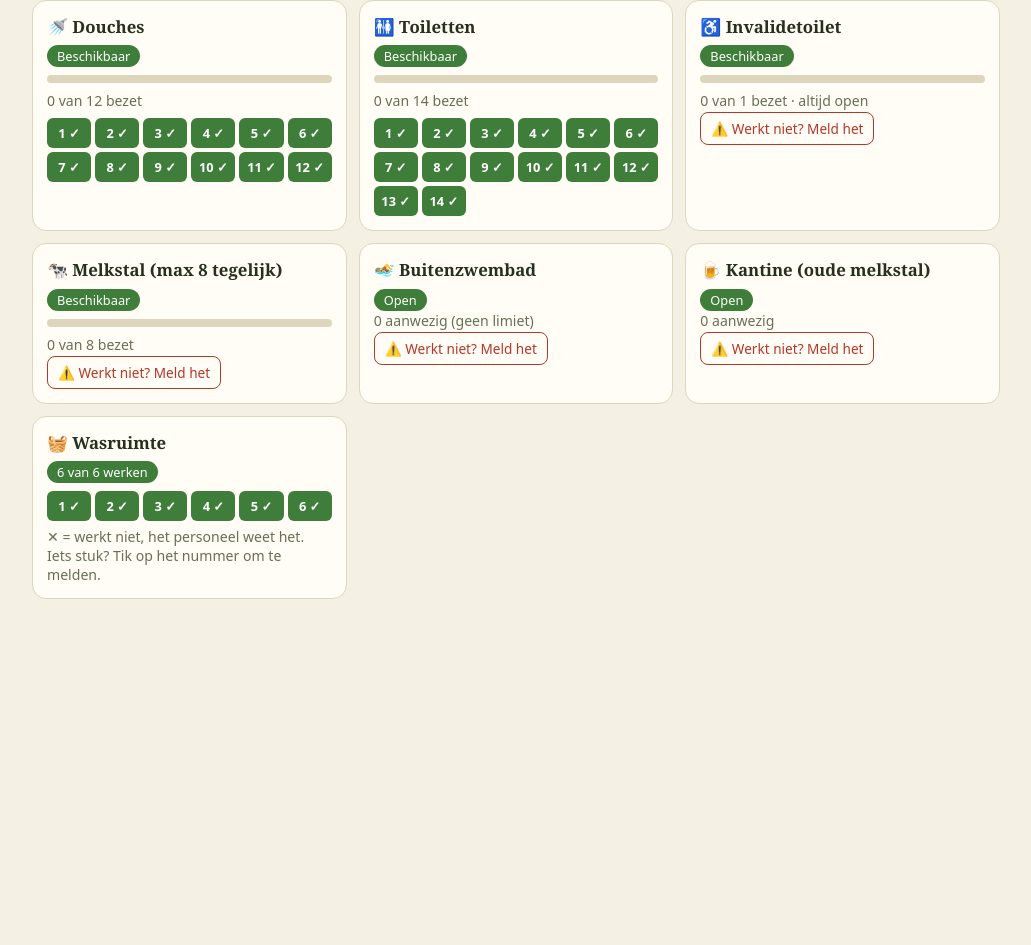
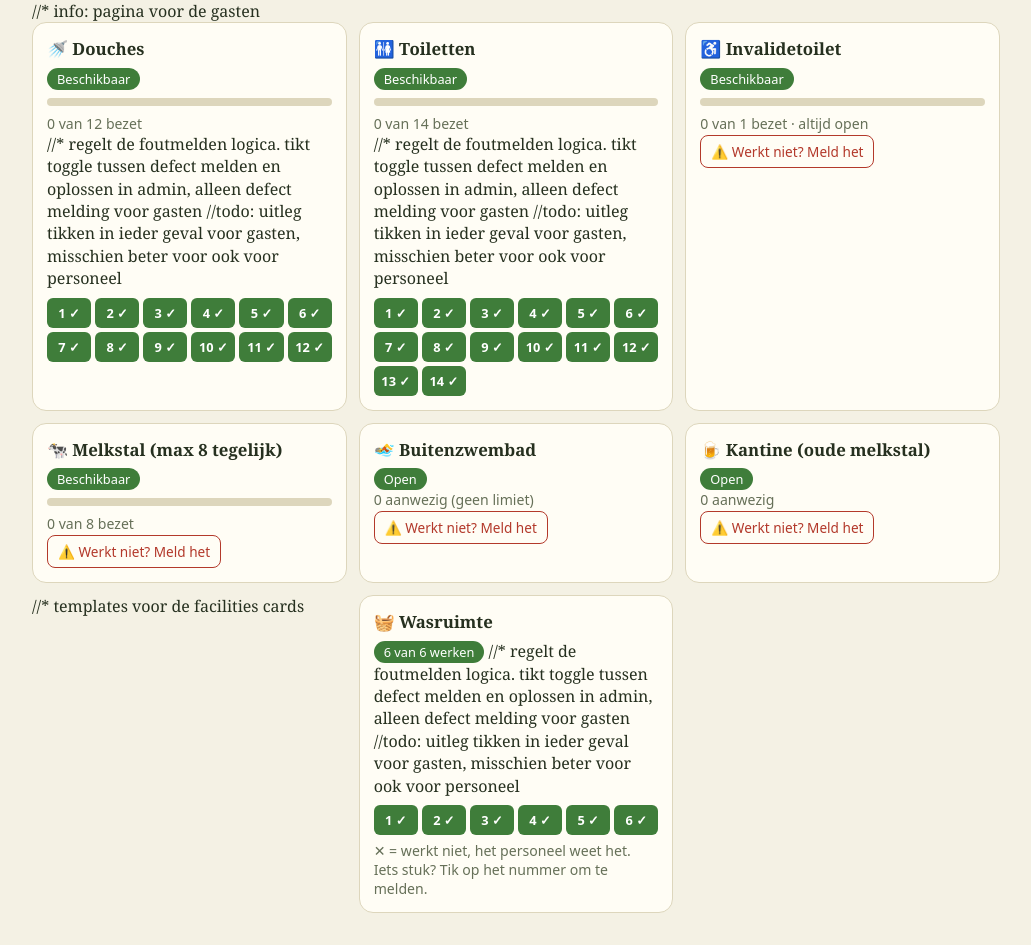
Before and after one commit to LGuijt/boerbert-2026, a PHP site: page /index.php in a window 1280 px wide. Shown: the part 162-1107 px from the top of the page, without its empty margins (124-1155 px from the left). Before the commit the page ends 761 px from the top, so only its background shows below. Run offline with PHP 8.4, Linux system fonts and the light colour scheme.

Commit message:
added/fixed comments

```diff
--- a/api.php
+++ b/api.php
@@ -1,5 +1,5 @@
 <?php
-// Alleen voor de pasjeslezers: POST api.php met header X-Key en JSON {"f":"douche","dir":"in|out","card":"123"}
+//* info: "regelt" de pasjes
 require __DIR__.'/lib.php';
 header('Content-Type: application/json');
 state_open();
--- a/index.php
+++ b/index.php
@@ -2,11 +2,11 @@
 require __DIR__.'/lib.php';
 session_start();
 state_open();
-$role = $_SESSION['role'] ?? ''; // '' | 'staff' | 'admin'
+$role = $_SESSION['role'] ?? ''; //*info: '' | 'staff' | 'admin'
 
 function go($v=''){ header('Location: index.php'.($v ? "?v=$v" : '')); exit; }
 
-/* ---------- formulieren verwerken (Post/Redirect/Get) ---------- */
+//* info: formulieren verwerken (Post/Redirect/Get)
 if($_SERVER['REQUEST_METHOD']=='POST'){
   if(isset($_POST['pw'])){
     $nieuw = hash_equals(ADMIN_KEY,$_POST['pw']) ? 'admin' : (hash_equals(STAFF_KEY,$_POST['pw']) ? 'staff' : '');
@@ -36,7 +36,7 @@ if($_SERVER['REQUEST_METHOD']=='POST'){
   go($a=='report' ? '' : 'b');
 }
 
-/* ---------- pagina ---------- */
+//* info:  pagina
 $flash = $_SESSION['flash'] ?? ''; unset($_SESSION['flash']);
 $melden = $_GET['melden'] ?? '';
 if($melden!=='' && !valid_key($melden)) $melden='';
--- a/lib.php
+++ b/lib.php
@@ -1,16 +1,17 @@
 <?php
-// ===== CONFIG (aanpassen!) =====
-const BERT_MAIL   = 'bert@example.com';     // e-mailadres van Bert
-const FROM_MAIL   = 'camping@example.com';  // afzender (liefst een adres op jullie eigen domein)
-const ADMIN_KEY   = 'verander-mij';         // wachtwoord beheer (Bert)
-const STAFF_KEY   = 'verander-mij-personeel'; // wachtwoord beheer (personeel)
-const SCANNER_KEY = 'verander-mij-ook';     // sleutel voor de pasjeslezers
-const LAT = 52.09; const LON = 5.12;        // locatie camping (voor zonsondergang)
+//* info: CONFIG
+//todo (aanpassen!)
+const BERT_MAIL   = 'bert@example.com';     //* info: e-mailadres van Bert
+const FROM_MAIL   = 'camping@example.com';  //* info: afzender (liefst een adres op jullie eigen domein)
+const ADMIN_KEY   = 'verander-mij';         //* info wachtwoord beheer (Bert)
+const STAFF_KEY   = 'verander-mij-personeel'; //* info: wachtwoord beheer (personeel)
+const SCANNER_KEY = 'verander-mij-ook';     //* info: sleutel voor de pasjeslezers
+const LAT = 52.09; const LON = 5.12;        //* info: locatie camping (voor zonsondergang)
 // ===============================
 date_default_timezone_set('Europe/Amsterdam');
 
-// cap = max tegelijk (0/leeg = geen limiet) | u = groep losse units, cap = aantal werkende units
-// man = Bert kan open/dicht zetten | sun = dicht na zonsondergang | always = altijd open
+//* info: cap = max tegelijk (0/leeg = geen limiet) | u = groep losse units, cap = aantal werkende units
+//* info: man = Bert kan open/dicht zetten | sun = dicht na zonsondergang | always = altijd open
 const FACILITIES = [
   'douche'  => ['n'=>'Douches',                 'i'=>'🚿', 'u'=>'d'],
   'wc'      => ['n'=>'Toiletten',               'i'=>'🚻', 'u'=>'w'],
@@ -19,17 +20,17 @@ const FACILITIES = [
   'zwem'    => ['n'=>'Buitenzwembad',           'i'=>'🏊', 'sun'=>1],
   'kantine' => ['n'=>'Kantine (oude melkstal)', 'i'=>'🍺', 'man'=>1],
 ];
-// Losse units: sleutel = letter + nummer (d0..d11, w0..w13, m0..m5)
+//* info: Losse units: sleutel = letter + nummer (d0..d11, w0..w13, m0..m5)
 const UNITS = ['d'=>['n'=>12,'name'=>'Douche'], 'w'=>['n'=>14,'name'=>'Toilet'], 'm'=>['n'=>6,'name'=>'Wasmachine']];
 
-/* ---------- opslag ---------- */
+//* info: opslag
 function state_open(){
   global $S,$fh,$poolOpen,$sunset;
   $dir = __DIR__.'/data';
   if(!is_dir($dir)){ mkdir($dir,0750); file_put_contents("$dir/.htaccess","Require all denied\n"); }
   $fh = fopen("$dir/state.json",'c+'); flock($fh,LOCK_EX);
   $S = (json_decode(stream_get_contents($fh),true) ?: []) + ['in'=>[],'vis'=>[],'def'=>[],'u'=>[],'open'=>['stal'=>1,'kantine'=>1],'meld'=>[],'hok'=>[],'clean'=>[],'rl'=>[]];
-  foreach(UNITS as $g=>$u){ // oude 'mach' wordt overgenomen
+  foreach(UNITS as $g=>$u){ //* info: oude 'mach' wordt overgenomen
     $old = $S['u'][$g] ?? ($g=='m' ? ($S['mach'] ?? []) : []);
     $S['u'][$g] = array_pad(array_slice($old,0,$u['n']),$u['n'],1);
   }
@@ -40,10 +41,10 @@ function state_open(){
 }
 function save(){ global $fh,$S; ftruncate($fh,0); rewind($fh); fwrite($fh,json_encode($S)); }
 
-/* ---------- helpers ---------- */
+//* info: helpers
 function h($s){ return htmlspecialchars((string)$s,ENT_QUOTES); }
 function short_name($id){ return explode(' (',FACILITIES[$id]['n'])[0]; }
-// Schoonmaakhok: items die nog buiten het hok zijn (een 'terug' haalt de oudste 'uit' met hetzelfde middel weg, liefst van dezelfde persoon)
+//* info Schoonmaakhok: items die nog buiten het hok zijn (een 'terug' haalt de oudste 'uit' met hetzelfde middel weg, liefst van dezelfde persoon)
 function hok_open(){
   global $S; $open=[];
   foreach($S['hok'] as $x){
@@ -60,7 +61,7 @@ function working($g){ global $S; return array_sum($S['u'][$g]); }
 function capacity($id){ $f=FACILITIES[$id]; return isset($f['u']) ? working($f['u']) : ($f['cap'] ?? 0); }
 function is_closed($id){ global $S; return !empty(FACILITIES[$id]['man']) && empty($S['open'][$id]); }
 
-// [tekst, kleurklasse, subtekst]
+//* info: [tekst, kleurklasse, subtekst]
 function status($id){
   global $S,$poolOpen; $f=FACILITIES[$id]; $o=count($S['in'][$id] ?? []); $c=capacity($id);
   if(!empty($S['def'][$id]))        return ['Defect','bad','Het personeel is op de hoogte gesteld'];
@@ -72,12 +73,12 @@ function status($id){
   return ['Open','ok',"$o aanwezig".(!empty($f['sun']) ? ' (geen limiet)' : '')];
 }
 
-/* ---------- views includen ---------- */
+//* info: views includen
 function units($g,$mode){ global $S; include __DIR__.'/views/units.php'; }
 function unit_card($title,$g,$mode){ global $S; include __DIR__.'/views/unit_card.php'; }
 
-/* ---------- acties ---------- */
-// $who: 'admin' (Bert) | 'staff' (personeel) | 'scanner' | 'guest'. Geeft null bij succes, anders [melding, httpcode]
+//* info: acties
+//* info:  $who: 'admin' (Bert) | 'staff' (personeel) | 'scanner' | 'guest'. Geeft null bij succes, anders [melding, httpcode]
 function act($a,$b,$who){
   global $S,$poolOpen;
   $admin = $who=='admin'; $staff = $admin || $who=='staff'; $scanner = $admin || $who=='scanner'; $no = ['Geen toegang',401];
--- a/views/guest.php
+++ b/views/guest.php
@@ -1,3 +1,5 @@
+//* info: pagina voor de gasten
+
 <div class="grid">
 <?php foreach(FACILITIES as $id=>$f):
   [$tekst,$kleur,$sub] = status($id); $o=count($S['in'][$id] ?? []); $cap=capacity($id); ?>
--- a/views/hok.php
+++ b/views/hok.php
@@ -1,3 +1,4 @@
+//* info: voor het schoonmaakhok
 <?php
 $buiten = hok_open();
 $terug  = array_reverse(array_filter($S['hok'],fn($x)=>$x['a']=='terug'));
@@ -6,6 +7,7 @@ $terug  = array_reverse(array_filter($S['hok'],fn($x)=>$x['a']=='terug'));
 <div class="card">
   <?php if($buiten): ?>
     <div class="mut">Nog buiten het hok:</div>
+    //* info: meld alles wat nog uit het hok is, zover we weten
     <?php foreach($buiten as $e): ?>
       <div class="row"><span><b><?=h($e['m'])?></b> · <?=h($e['w'])?> · sinds <?=h($e['t'])?></span>
         <button class="btn p" name="x" value="hok:terug:<?=base64_encode(json_encode([$e['w'],$e['m']]))?>">Teruggebracht</button></div>
--- a/views/login.php
+++ b/views/login.php
@@ -1,3 +1,5 @@
+//* info: login card
+
 <div class="card">
   <h3>Beheer</h3>
   <form method="post"><input type="password" name="pw" placeholder="Beheerwachtwoord" autofocus> <button class="btn p">Inloggen</button></form>
--- a/views/melden.php
+++ b/views/melden.php
@@ -1,3 +1,5 @@
+//* info: card voor het melden van defecten
+
 <div class="card">
   <h3>⚠️ Melden dat <?=h(label($melden))?> niet werkt?</h3>
   <div class="mut">Het personeel krijgt hier direct bericht van.</div>
--- a/views/meldingen.php
+++ b/views/meldingen.php
@@ -1,4 +1,4 @@
-<?php // vars: $open (open defectmeldingen). Hoort binnen een <form method="post"> ?>
+//* info: defect meldingen
 <?php if($open): ?>
   <div class="alert"><b>🔔 <?=count($open)?> open melding(en)</b>
     <?php foreach($open as $m): ?>
--- a/views/schoonmaak.php
+++ b/views/schoonmaak.php
@@ -1,3 +1,7 @@
+//* info: card voor de schoonmaak
+
+//todo: moet ook nog iets van voorspellend vermogen/algmene gemiddelden hebben
+
 <?php $mx = max(1, ...array_map(fn($id)=>$S['vis'][$id] ?? 0, array_keys(FACILITIES))); ?>
 <h2>Drukte voor schoonmakers</h2>
 <div class="card">
--- a/views/staff.php
+++ b/views/staff.php
@@ -1,6 +1,6 @@
-<?php // Personeel: defecten zien/melden/oplossen, schoonmaak en schoonmaakhok ?>
+//* inf0: pagina voor personeel dat niet Bert is
 <form method="post">
-<button name="x" value="noop" hidden></button><?php // Enter in een tekstveld mag geen echte knop afvuren ?>
+<button name="x" value="noop" hidden></button>
 
 <?php include __DIR__.'/meldingen.php' ?>
 
--- a/views/unit_card.php
+++ b/views/unit_card.php
@@ -1,3 +1,5 @@
+//* templates voor de facilities cards
+
 <?php // vars: $title, $g, $mode
 $w=working($g); $n=count($S['u'][$g]); ?>
 <div class="card">
--- a/views/units.php
+++ b/views/units.php
@@ -1,4 +1,6 @@
-<?php // vars: $g (d|w|m), $mode ('admin' = tik zet defect aan/uit, anders tik = melden) ?>
+//* regelt de foutmelden logica. tikt toggle tussen defect melden en oplossen in admin, alleen defect melding voor gasten
+
+//todo: uitleg tikken in ieder geval voor gasten, misschien beter voor ook voor personeel
 <div class="units">
 <?php foreach($S['u'][$g] as $i=>$werkt): $k=$g.$i; $n=$i+1; $c=$werkt?'ok':'bad'; ?>
   <?php if($mode=='admin'): ?>
```
Also changed, not shown: views/admin.php (+6 -2 lines).
